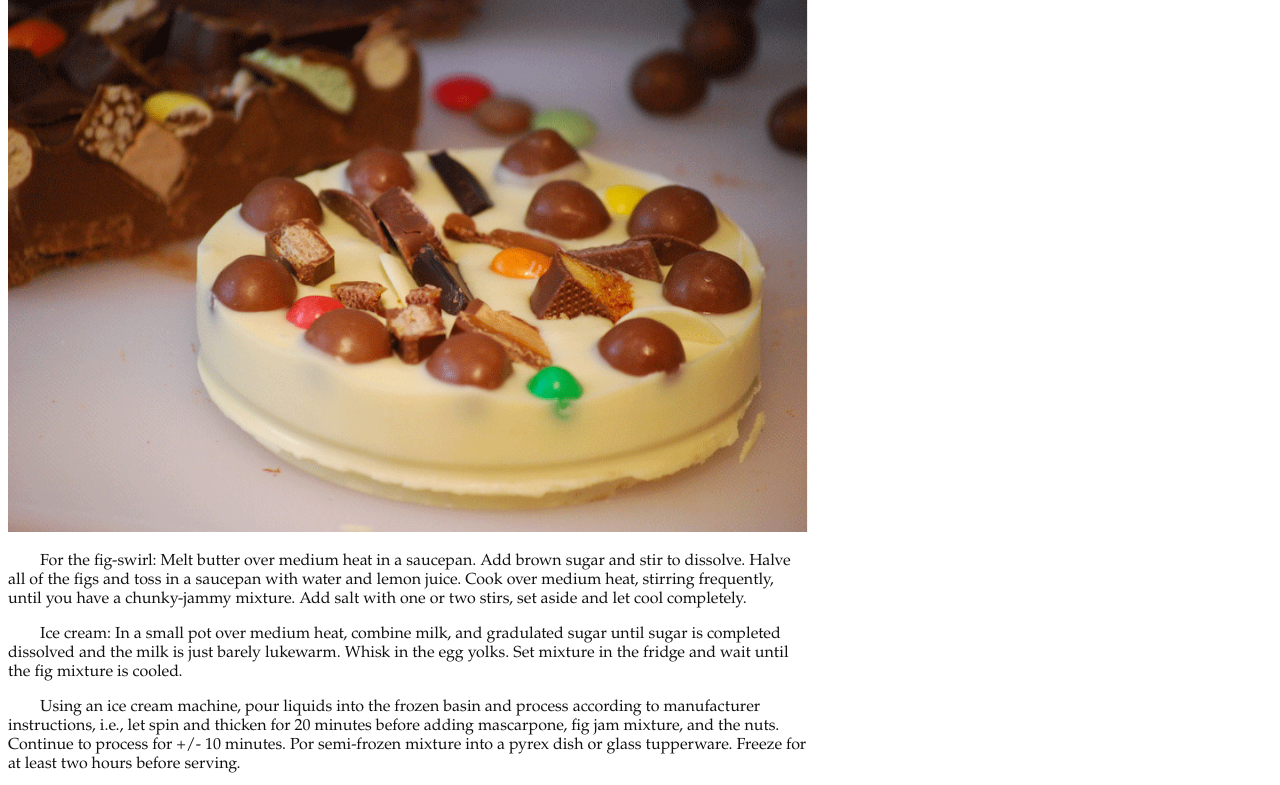
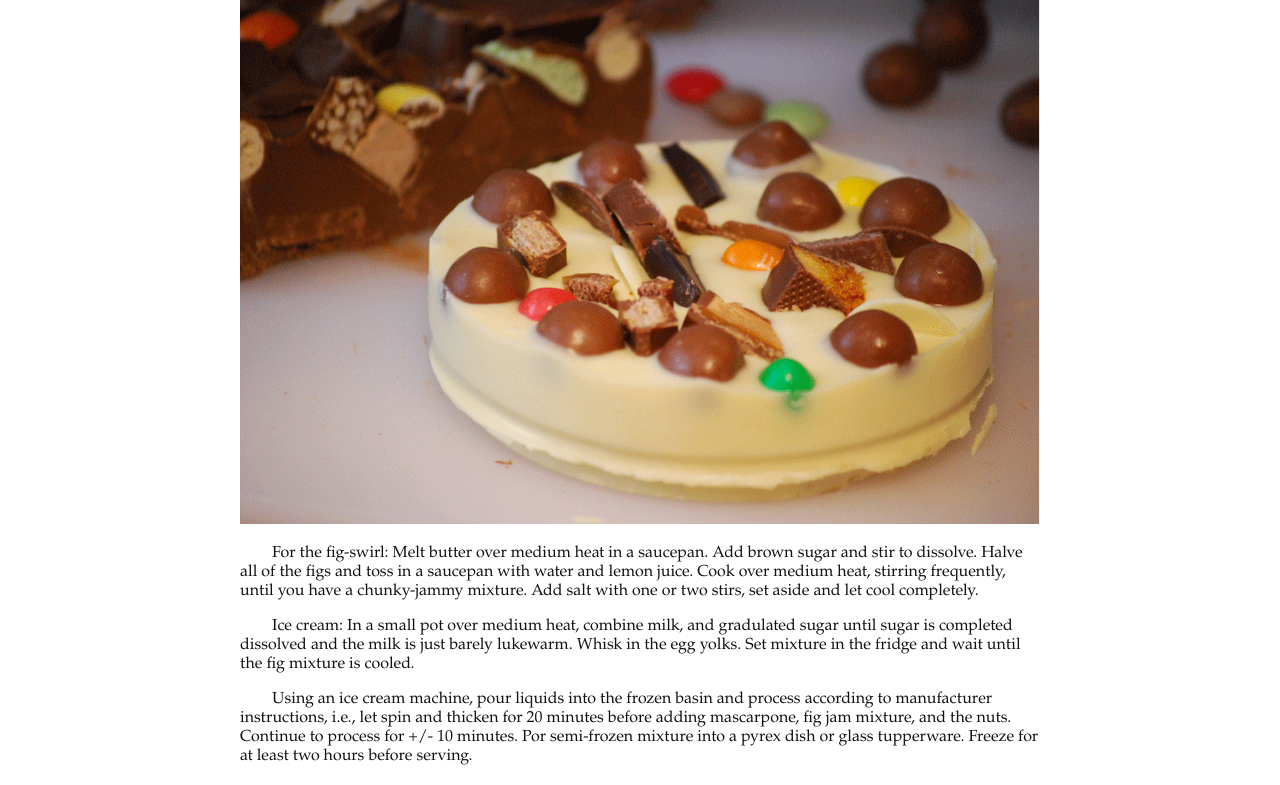
Before and after one commit to QuantumArchive/chocolate-pizza, a plain HTML site: page index.html in a window 1280 px wide. Shown: the part 227-1012 px from the top of the page. Drawn offline with nearby package versions, Linux system fonts and the light colour scheme.

Commit message:
realy final version

```diff
--- a/style.css
+++ b/style.css
@@ -5,8 +5,8 @@
   src: url( "https://fonts.googleapis.com/css?family=Open+Sans+Condensed:300|Oswald:700|Yellowtail");
 }
 
-* {
-
+body {
+  margin: auto;
 }
 
 h1.header-text1 {
```
